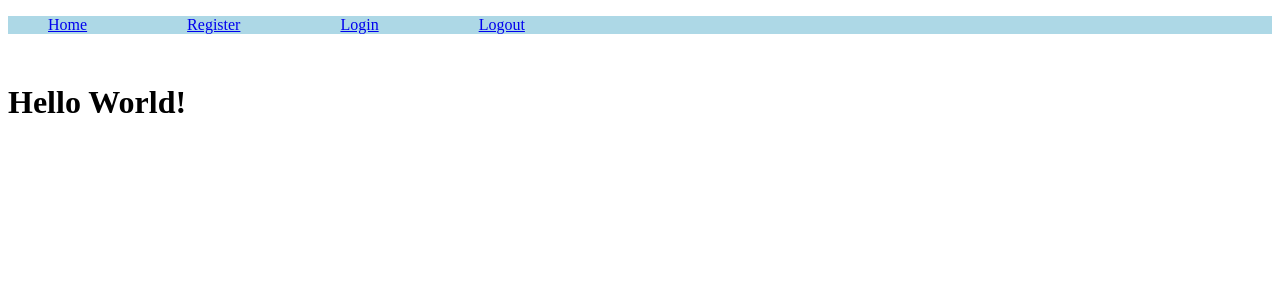
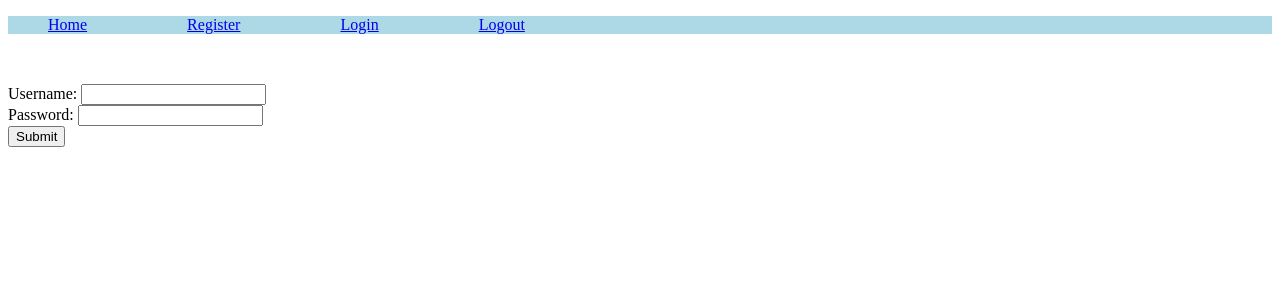
Before and after one commit to hmzq-404/flask-live-chat, a Flask app: page /auth/login in a window 1280 px wide. Shown: the top 300 px of the page. Run offline with Flask 2, Linux system fonts and the light colour scheme.

Commit message:
Reset all migrations, updated requirements, User can now register, login, and logout, and flashed messages are displayed

```diff
--- a/flask_live_chat/__init__.py
+++ b/flask_live_chat/__init__.py
@@ -26,11 +26,9 @@ def create_app():
     app.register_blueprint(views_blueprint)
     app.register_blueprint(auth_blueprint)
 
-    # from .models import db, migrate
-    # from .auth import login_manager
-
     db.init_app(app)
     migrate.init_app(app, db)
     login_manager.init_app(app)
+    login_manager.login_view = "auth.login"
 
     return app
--- a/flask_live_chat/auth.py
+++ b/flask_live_chat/auth.py
@@ -1,7 +1,9 @@
-from flask import render_template, request, Blueprint
-from .forms import RegistrationForm
+from flask import render_template, flash, redirect, url_for, request, Blueprint
+from flask_login import login_user, login_required, current_user, logout_user
+from werkzeug.security import generate_password_hash, check_password_hash
+from .forms import RegistrationForm, LoginForm
 from .models import User
-from . import login_manager
+from . import db, login_manager
 
 
 auth_blueprint = Blueprint("auth", __name__, url_prefix="/auth")
@@ -9,21 +11,58 @@ auth_blueprint = Blueprint("auth", __name__, url_prefix="/auth")
 
 @login_manager.user_loader
 def load_user(user_id):
-    return User.get(user_id)
+    return User.query.get(user_id)
 
 
 @auth_blueprint.route("/register", methods=["GET", "POST"])
 def register():
+    if current_user.is_authenticated:
+        flash("Already logged in.")
+        return redirect(url_for("views.home"))
+
     form = RegistrationForm()
-    if request.method == "GET":
-        return render_template("register.html", form=form)
+    if form.validate_on_submit():
+        if User.query.filter_by(username=form.username.data).first():
+            flash("A user with this username already exists. Please login.")
+            return redirect(url_for("auth.login"))
+
+        new_user = User()
+        new_user.username = form.username.data
+        new_user.password_hash = generate_password_hash(form.password.data, "sha256", salt_length=32)
+        db.session.add(new_user)
+        db.session.commit()
+        login_user(new_user, remember=True)
+        flash("Account successfully created.")
+        return redirect(url_for("views.home"))
+
+    return render_template("register.html", form=form)
 
 
 @auth_blueprint.route("/login", methods=["GET", "POST"])
 def login():
-    return render_template("login.html")
+    if current_user.is_authenticated:
+        flash("Already logged in.")
+        return redirect(url_for("views.home"))
+
+    form = LoginForm()
+    if form.validate_on_submit():
+        existing_user = User.query.filter_by(username=form.username.data).first()
+
+        if existing_user and check_password_hash(existing_user.password_hash, form.password.data):
+            login_user(existing_user, remember=True)
+            flash("Successfully logged in.")
+            return redirect(url_for("views.home"))
+
+        else:
+            flash("Invalid username or password.")
+            form = LoginForm()
+
+    return render_template("login.html", form=form)
 
 
 @auth_blueprint.route("/logout", methods=["GET", "POST"])
+@login_required
 def logout():
-    pass
+    logout_user()
+    flash("Successfully logged out.")
+    return redirect(url_for("auth.login"))
--- a/flask_live_chat/forms.py
+++ b/flask_live_chat/forms.py
@@ -1,8 +1,9 @@
-from wtforms import Form, StringField, PasswordField, SubmitField, validators
+from flask_wtf import FlaskForm
+from wtforms import StringField, PasswordField, SubmitField, validators
 from .field_constraints import user_constraints, message_constraints, room_constraints
 
 
-class RegistrationForm(Form):
+class RegistrationForm(FlaskForm):
     username = StringField(
         "Username",
         [
@@ -28,7 +29,30 @@ class RegistrationForm(Form):
                 min=user_constraints["password"]["min"],
                 max=user_constraints["password"]["max"],
             ),
-            validators.EqualTo("password")
+            validators.EqualTo("password", message="Password confirmation must match password.")
         ],
     )
     submit = SubmitField("Submit")
+
+
+
+class LoginForm(FlaskForm):
+    username = StringField(
+        "Username",
+        [
+            validators.Length(
+                min=user_constraints["username"]["min"],
+                max=user_constraints["username"]["max"],
+            )
+        ],
+    )
+    password = PasswordField(
+        "Password",
+        [
+            validators.Length(
+                min=user_constraints["password"]["min"],
+                max=user_constraints["password"]["max"],
+            )
+        ],
+    )
+    submit = SubmitField("Submit")
--- a/flask_live_chat/models.py
+++ b/flask_live_chat/models.py
@@ -1,7 +1,7 @@
 from sqlalchemy.sql import func
+from flask_login import UserMixin
 from .field_constraints import user_constraints, message_constraints, room_constraints
 from . import db
-import json
 
 
 # Each column has foreign keys that refer to other tables
@@ -15,7 +15,7 @@ room_participants = db.Table("room_participants",
 relationship and backref -> placed on parent (one)
 foreign key -> placed on children (to many)
 """
-class User(db.Model):
+class User(db.Model, UserMixin):
     id = db.Column(db.Integer, primary_key=True)
     username = db.Column(db.String(user_constraints["username"]["max"]))
     password_hash = db.Column(db.String(user_constraints["password_hash"]["max"]))
--- a/flask_live_chat/templates/base.html
+++ b/flask_live_chat/templates/base.html
@@ -32,6 +32,16 @@
         </ul>
     </nav>
 
+    {% with messages = get_flashed_messages() %}
+        {% if messages %}
+            <ul>
+                {% for msg in messages %}
+                    <li>{{ msg }}</li>
+                {% endfor %}
+            </ul>
+        {% endif %}
+    {% endwith %}
+
     {% block content %}{% endblock %}
 </body>
 
--- a/flask_live_chat/templates/home.html
+++ b/flask_live_chat/templates/home.html
@@ -4,6 +4,6 @@
 
 {% block content %}
 
-<h1>Hello World!</h1>
+<h1>Logged in as {{ current_user.username }}</h1>
 
 {% endblock %}
--- a/flask_live_chat/templates/login.html
+++ b/flask_live_chat/templates/login.html
@@ -4,6 +4,20 @@
 
 {% block content %}
 
-<h1>Hello World!</h1>
+<form method="POST">
+    {{ form.csrf_token }}
+
+    <div>{{ form.username.label }}: {{ form.username() }}</div>
+    {% if form.username.errors %}
+        <ul class="errors">{% for error in form.username.errors %}<li>{{ error }}</li>{% endfor %}</ul>
+    {% endif %}
+
+    <div>{{ form.password.label }}: {{ form.password() }}</div>
+    {% if form.password.errors %}
+        <ul class="errors">{% for error in form.password.errors %}<li>{{ error }}</li>{% endfor %}</ul>
+    {% endif %}
+
+    <div>{{ form.submit() }}</div>
+</form>
 
 {% endblock %}
--- a/flask_live_chat/views.py
+++ b/flask_live_chat/views.py
@@ -1,9 +1,11 @@
 from flask import render_template, Blueprint
+from flask_login  import login_required
 
 
 views_blueprint = Blueprint("views", __name__)
 
 
 @views_blueprint.route("/")
+@login_required
 def home():
     return render_template("home.html")
--- a/migrations/versions/01d7d4c85ea1_initial_migration.py
+++ b/migrations/versions/2e78bae6971f_initial_migration.py
@@ -1,8 +1,8 @@
 """Initial migration
 
-Revision ID: 01d7d4c85ea1
+Revision ID: 2e78bae6971f
 Revises:
-Create Date: 2022-07-09 20:25:37.664683
+Create Date: 2022-07-14 14:20:36.013000
 
 """
 from alembic import op
@@ -10,7 +10,7 @@ import sqlalchemy as sa
 
 
 # revision identifiers, used by Alembic.
-revision = '01d7d4c85ea1'
+revision = '2e78bae6971f'
 down_revision = None
 branch_labels = None
 depends_on = None
```
Also changed, not shown: flask_live_chat/templates/register.html (+14 -0 lines), requirements.txt (+7 -0 lines).
